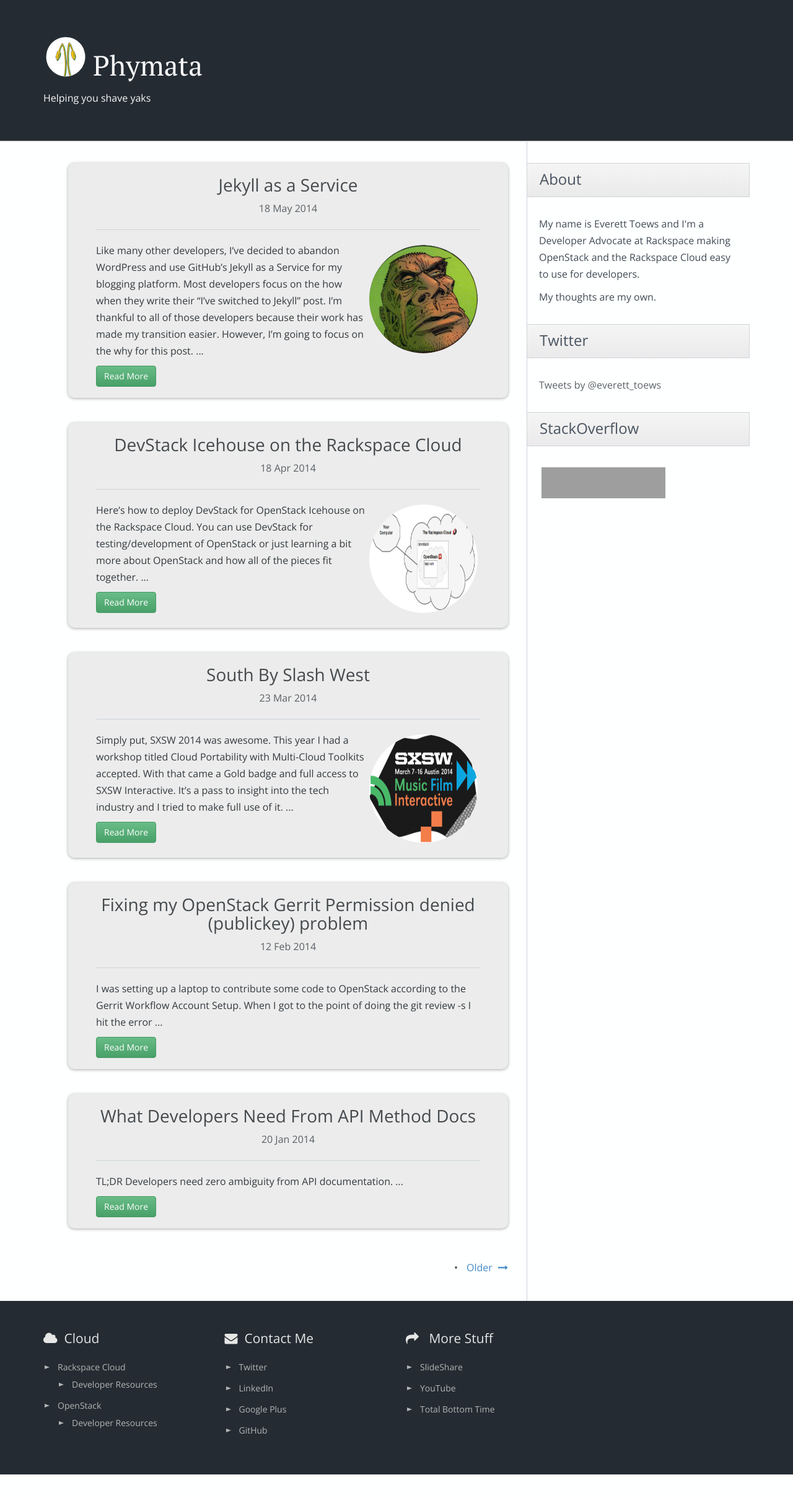
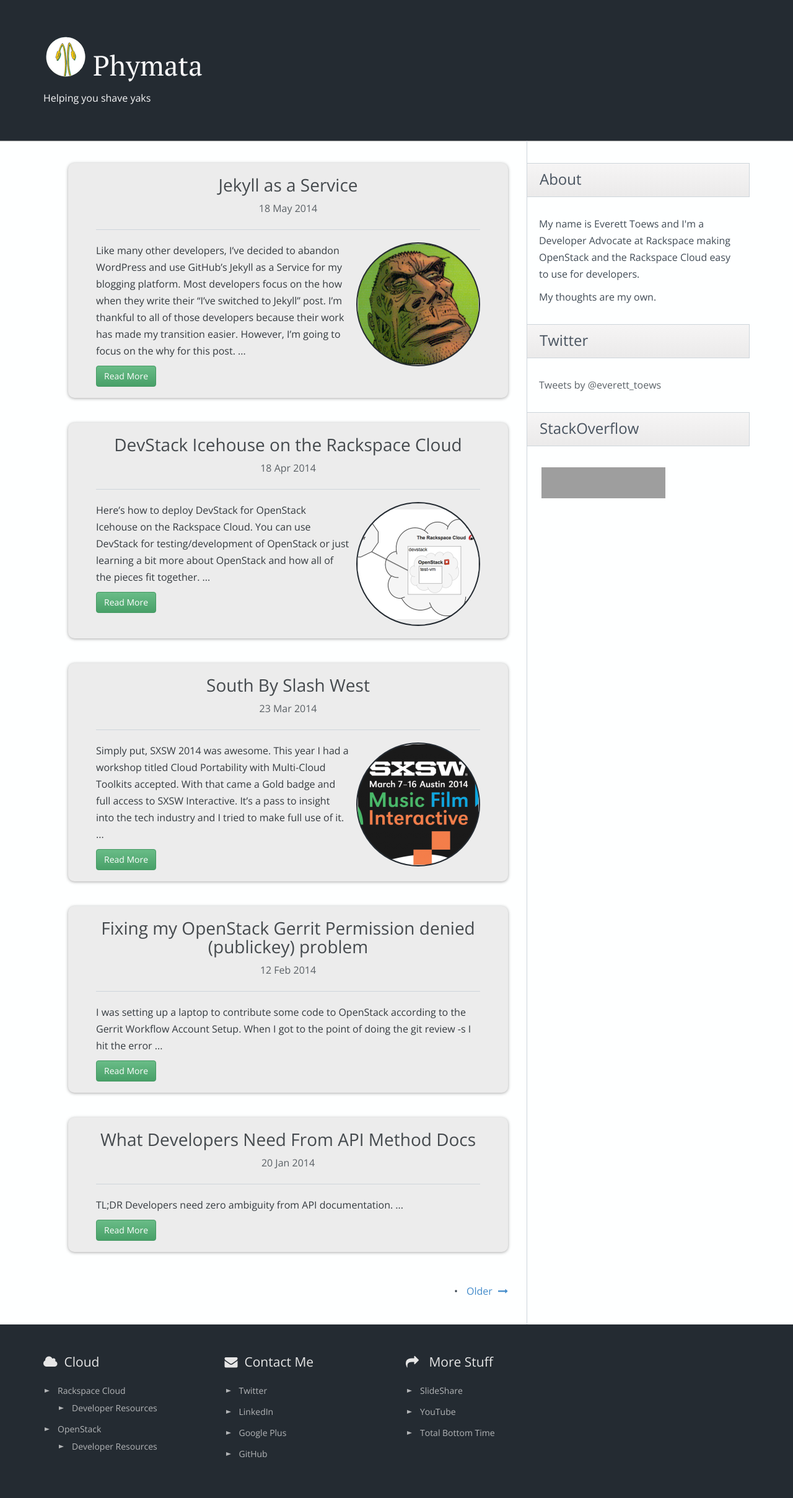
Before and after one commit to etoews/etoews.github.io, a Jekyll site: the page built from index.html, in a window 1280 px wide. Shown: the whole page at 62% size. Built offline with Jekyll 4.4.1, drawn with Linux system fonts in a browser that asks for light colours; nearby versions of some CDN libraries; Markdown is read by kramdown in place of the engine named in the settings; the list of posts is cut into pages by our own code; comment, search, counter and statistics services are not loaded; before the commit the page ends 2379 px from its top, so only the background shows below that; grey boxes are pictures that could not be loaded.

Commit message:
Port hole effect

```diff
--- a/css/phymata.css
+++ b/css/phymata.css
@@ -36,9 +36,17 @@
   margin-bottom: 18px;
 }
 
-.blog-teaser .body img {
+.img-teaser {
   margin-bottom: 20px;
+  margin-left: 10px;
   -webkit-border-radius: 200px;
   -moz-border-radius: 200px;
   border-radius: 200px;
+  border: 2px solid #242b32;
+  padding: 0px;
+  width: 200px;
+  height: 200px;
+  float: right;
+  background-repeat: no-repeat;
+  background-position:center;
 }
--- a/index.html
+++ b/index.html
@@ -14,7 +14,7 @@
             </header>
             <div class="body">
                 {% if post.image %}
-                  <img class="img-right" src="{{ post.image }}" width="183" height="183">
+                  <img class="img-teaser" style="background-image: url({{ post.image }});" width="200" height="200">
                 {% endif %}
                 {{ post.excerpt | strip_html }} ...
             </div>
```
